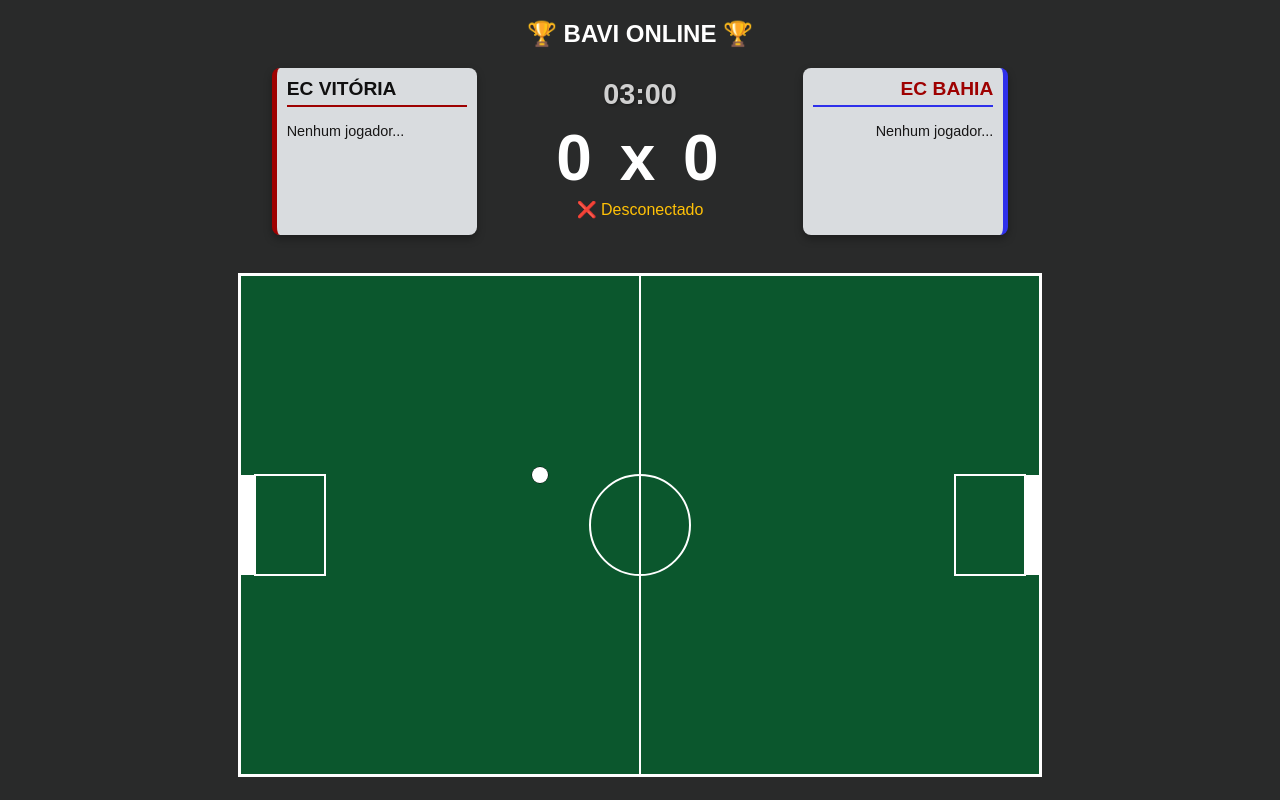
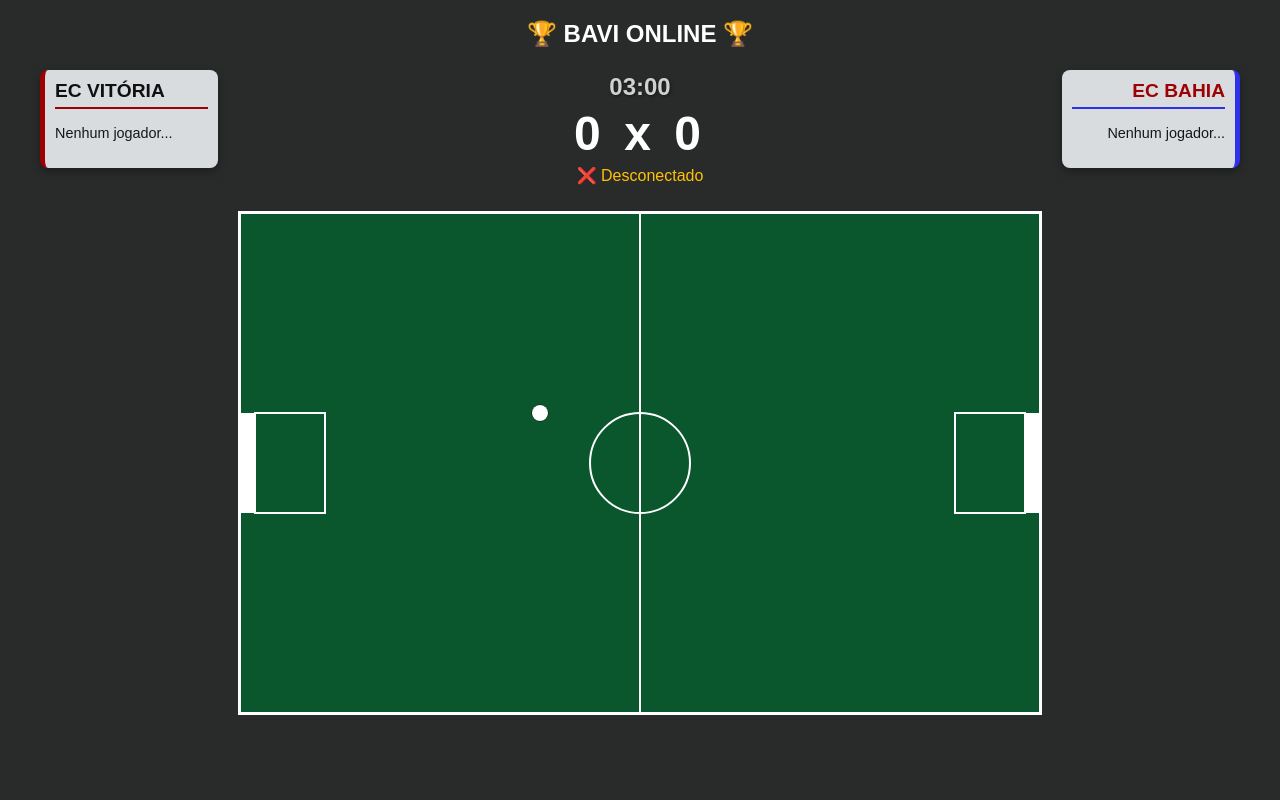
Before and after one commit to evandrodsm17/jogobotao, a website: page index.html in a window 1280 px wide. Drawn offline with Linux system fonts and the light colour scheme.

Commit message:
Alteração no Layout, agora a listagem de jogadores fica ao lado do campo

```diff
--- a/index.html
+++ b/index.html
@@ -13,8 +13,27 @@
       canvas {
         background: #0b572d;
         display: block;
+        /* Remover a margem automática superior/inferior, manter apenas a lateral */
+        margin: 0 auto;
+        border: 2px solid white;
+      }
+
+      /* NOVO ESTILO: Contêiner principal para centralizar campo e painéis */
+      #gameContainer {
+        display: flex;
+        justify-content: center;
+        align-items: flex-start; /* Alinha o conteúdo ao topo do contêiner */
+        width: 100%;
+        max-width: 1200px; /* Limite a largura total para visualização em telas maiores */
         margin: 20px auto;
-        border: 2px solid white;
+      }
+
+      /* NOVO ESTILO: Wrapper para o Canvas e o Placar/Tempo */
+      #canvasWrapper {
+        display: flex;
+        flex-direction: column;
+        align-items: center;
+        margin: 0 20px; /* Espaçamento entre o campo e os painéis laterais */
       }
 
       /* NOVO ESTILO: Animação de entrada para Game Over */
@@ -128,25 +147,26 @@
         animation-name: fade-zoom;
       }
 
+      /* REDUÇÃO DO PLACAR E TEMPO */
       .painel-placar {
-        /* Novo nome de classe/ID para o bloco central */
-        width: 200px;
+        width: 150px; /* Reduz a largura */
         text-align: center;
+        margin-bottom: 10px; /* Adiciona uma margem inferior para separar do canvas */
       }
 
       #time {
-        font-size: 1.8em; /* Aumenta um pouco */
+        font-size: 1.5em; /* Reduz a fonte do tempo */
         font-weight: 700;
-        color: #d0d0d0; /* Cor verde para o tempo (como um placar eletrônico) */
-        text-shadow: 1px 1px 3px rgba(0, 0, 0, 0.5); /* Sombra para destaque */
-        margin: 10px 0;
+        color: #d0d0d0;
+        text-shadow: 1px 1px 3px rgba(0, 0, 0, 0.5);
+        margin: 5px 0; /* Reduz a margem vertical */
       }
 
       #score {
-        font-size: 4em; /* Aumenta o placar */
-        font-weight: 900; /* Mais negrito */
+        font-size: 3em; /* Reduz a fonte do placar */
+        font-weight: 900;
         margin: 0;
-        letter-spacing: 5px; /* Espaçamento entre os números (ex: 1 X 0) */
+        letter-spacing: 5px;
       }
 
       /* NOVO ESTILO: Separador 'X' */
@@ -154,8 +174,9 @@
         font-size: 0.5em;
         font-weight: normal;
         color: #c6c209;
-        margin: 0 10px;
+        margin: 0 5px; /* Reduz a margem horizontal do X */
       }
+      /* FIM DA REDUÇÃO */
 
       #status {
         margin-top: 5px;
@@ -164,11 +185,14 @@
 
       /* Estilo para o painel de time base */
       .teamPanel {
-        width: 180px;
+        width: 180px; /* Largura padrão */
         background: #d9dcdf;
         padding: 10px;
-        border-radius: 8px; /* Borda mais suave */
-        box-shadow: 0 4px 8px rgba(0, 0, 0, 0.3); /* Sombra suave */
+        border-radius: 8px;
+        box-shadow: 0 4px 8px rgba(0, 0, 0, 0.3);
+        /* Alinhar o painel à altura do topo do canvas */
+        align-self: flex-start;
+        margin-top: 2px; /* Ajuste fino para alinhar com a borda do canvas */
       }
 
       /* Estilo para o cabeçalho do time */
@@ -176,13 +200,13 @@
         margin-top: 0;
         margin-bottom: 5px;
         padding-bottom: 5px;
-        border-bottom: 2px solid; /* Linha de separação */
+        border-bottom: 2px solid;
         font-size: 1.2em;
       }
 
       /* Cores específicas e bordas para o VITÓRIA */
       #team1Panel {
-        border-left: 5px solid #9e0101; /* Borda lateral vermelha */
+        border-left: 5px solid #9e0101;
         text-align: left;
       }
       #team1Panel h3 {
@@ -192,7 +216,7 @@
 
       /* Cores específicas e bordas para o BAHIA */
       #team2Panel {
-        border-right: 5px solid #2e30eb; /* Borda lateral azul */
+        border-right: 5px solid #2e30eb;
         text-align: right;
       }
       #team2Panel h3 {
@@ -217,7 +241,22 @@
       }
 
       /* Regra para EXIBIR os controles SÓ EM TELAS PEQUENAS (Celulares) */
-      @media (max-width: 850px) {
+      @media (max-width: 950px) {
+        #gameContainer {
+            flex-direction: column; /* Empilha o canvas e os painéis verticalmente */
+            align-items: center;
+        }
+
+        #team1Panel, #team2Panel {
+            margin-bottom: 15px; /* Adiciona espaçamento entre os painéis e o canvas */
+            width: 80%;
+            max-width: 380px;
+        }
+
+        #canvasWrapper {
+             margin: 0; /* Remove a margem lateral */
+        }
+
         #touchControls {
           position: fixed;
           bottom: 0;
@@ -273,14 +312,7 @@
   <body>
     <h2>🏆 BAVI ONLINE 🏆</h2>
 
-    <div
-      style="
-        display: flex;
-        justify-content: space-around;
-        width: 800px;
-        margin: 0 auto;
-      "
-    >
+    <div id="gameContainer">
       <div id="team1Panel" class="teamPanel">
         <h3>EC VITÓRIA</h3>
         <ul id="team1List">
@@ -288,10 +320,16 @@
         </ul>
       </div>
 
-      <div class="painel-placar">
-        <p id="time">03:00</p>
-        <p id="score">0 <span class="score-separator">x</span> 0</p>
-        <p id="status">Conectando...</p>
+      <div id="canvasWrapper">
+        <div class="painel-placar">
+          <p id="time">03:00</p>
+          <p id="score">0 <span class="score-separator">x</span> 0</p>
+          <p id="status">Conectando...</p>
+        </div>
+
+        <div id="eventMessage"></div>
+
+        <canvas id="game" width="800" height="500"></canvas>
       </div>
 
       <div id="team2Panel" class="teamPanel">
@@ -302,11 +340,7 @@
       </div>
     </div>
 
-    <div
-      id="eventMessage"></div>
-
-    <div
-      id="gameOverScreen">
+    <div id="gameOverScreen">
       <h1 id="winnerMessage" style="font-size: 4em"></h1>
       <button
         id="restartButton"
@@ -334,8 +368,6 @@
       <button id="kick-btn" class="action-btn">CHUTE</button>
     </div>
 
-        <canvas id="game" width="800" height="500"></canvas>
-
     <script>
       //const ws = new WebSocket("ws://10.60.0.99:8080"); // IP do host
       const ws = new WebSocket("wss://bavi-online.onrender.com"); // Para testes locais
@@ -351,8 +383,8 @@
       const team1List = document.getElementById("team1List");
       const team2List = document.getElementById("team2List");
 
-      const WIDTH = canvas.width; // 600
-      const HEIGHT = canvas.height; // 400
+      const WIDTH = canvas.width; // 800
+      const HEIGHT = canvas.height; // 500
 
       let playerId = null;
       let players = {};
@@ -363,19 +395,6 @@
       let gameTime = 180;
       let isKickOffActive = false;
       let kickOffTeam = null;
-
-      // let teamCount = { 1: 0, 2: 0 };
-      // const team1Positions = [
-      //   { x: 100, y: 100 },
-      //   { x: 100, y: 200 },
-      //   { x: 100, y: 300 },
-      // ];
-      // const team2Positions = [
-      //   { x: 500, y: 100 },
-      //   { x: 500, y: 200 },
-      //   { x: 500, y: 300 },
-      // ];
-      // index.html: Adicione esta função, substituindo promptName()
 
       function promptTeamAndName() {
         let playerName = null;
@@ -424,12 +443,6 @@
 
         return { name: playerName, team: playerTeam };
       }
-
-      // function assignPosition(player) {
-      //   if (player.team === 1)
-      //     Object.assign(player, team1Positions[teamCount[1]++]);
-      //   else Object.assign(player, team2Positions[teamCount[2]++]);
-      // }
 
       function drawField() {
         // Constantes de dimensão (mantidas)
@@ -505,21 +518,28 @@
         for (let id in players) {
           const p = players[id];
           const playerRadius = 15; // Raio do jogador
-          const borderWidth = 3; // Largura da borda // Cor do time 1 (Vermelho) e time 2 (Azul) // Cores base para o preenchimento do botão
+          const borderWidth = 3; // Largura da borda
+          // Cor do time 1 (Vermelho) e time 2 (Azul)
+          // Cores base para o preenchimento do botão
 
-          const teamPrimaryColor = p.team === 1 ? "#c11717" : "#2e30eb"; // Vermelho para Vitória, Azul para Bahia // Cor da borda externa do jogador // Para o Time 1, mantém preta. Para o Time 2, será branca.
+          const teamPrimaryColor = p.team === 1 ? "#c11717" : "#2e30eb"; // Vermelho para Vitória, Azul para Bahia
+          // Cor da borda externa do jogador
+          // Para o Time 1, mantém preta. Para o Time 2, será branca.
 
-          const playerBorderColor = p.team === 1 ? "black" : "white"; // Cor da linha horizontal (agora não usaremos mais a "linha" como uma borda interna) // Removemos esta variável se não for mais usada para a faixa central, // mas a deixarei aqui caso queira usá-la em algum outro detalhe. // const playerLineColor = p.team === 1 ? "black" : "#c11717"; // 1. Desenha a borda externa do jogador (círculo maior)
+          const playerBorderColor = p.team === 1 ? "black" : "white";
+          // 1. Desenha a borda externa do jogador (círculo maior)
 
           ctx.fillStyle = playerBorderColor;
           ctx.beginPath();
           ctx.arc(p.x, p.y, playerRadius + borderWidth, 0, Math.PI * 2);
-          ctx.fill(); // 2. Desenha o jogador (círculo principal - cor primária do time)
+          ctx.fill();
+          // 2. Desenha o jogador (círculo principal - cor primária do time)
 
           ctx.fillStyle = teamPrimaryColor; // Cor primária (vermelho ou azul)
           ctx.beginPath();
           ctx.arc(p.x, p.y, playerRadius, 0, Math.PI * 2);
-          ctx.fill(); // 3. Desenha a linha horizontal para o Time 1 OU a faixa para o Time 2
+          ctx.fill();
+          // 3. Desenha a linha horizontal para o Time 1 OU a faixa para o Time 2
 
           if (p.team === 1) {
             // Time 1: Linha preta simples
@@ -535,8 +555,8 @@
               bandWidth,
               playerRadius * 2
             );
-          } // 4. Desenha o número com contorno (já alterado na instrução anterior)
-
+          }
+          // 4. Desenha o número com contorno
           if (p.number) {
             ctx.font = "bold 14px Arial";
             ctx.textAlign = "center";
@@ -550,7 +570,8 @@
 
             ctx.fillStyle = p.team === 1 ? "yellow" : "white"; // Amarelo para Time 1, Branco para Time 2
             ctx.fillText(text, p.x, p.y);
-          } // 5. Desenha o nome do jogador (sem alterações)
+          }
+          // 5. Desenha o nome do jogador
           ctx.fillStyle = "white";
           ctx.font = "14px Arial";
           ctx.textAlign = "center";
@@ -597,7 +618,7 @@
 
           const playerNumber = p.number ? `(${p.number}) ` : "";
           // Adiciona um indicador 'VOCÊ' se for o jogador local
-          const nameDisplay = p.name + (id === playerId ? " (VOCÊ)" : "");
+          const nameDisplay = playerNumber + p.name + (id === playerId ? " (VOCÊ)" : "");
 
           if (p.team === 1) {
             team1Players.push(nameDisplay);
```
